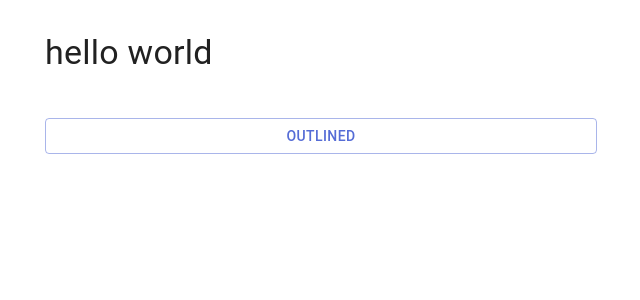
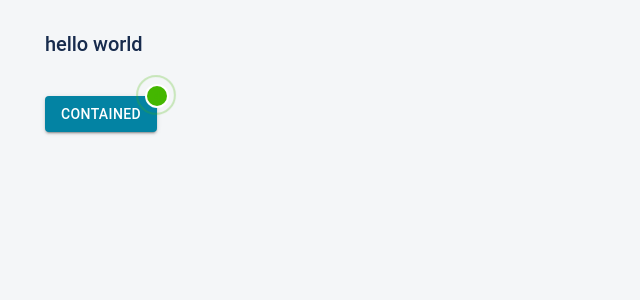
Before and after one commit to abbos97/papay-react, a React (Create React App) app: page / in a window 1280 px wide. Shown: the top 300 px of the page, without its empty margins (319-959 px from the left). Built offline with nearby package versions, Linux system fonts and the light colour scheme.

Commit message:
feat: customized integration of MUI

```diff
--- a/src/app/App.tsx
+++ b/src/app/App.tsx
@@ -1,6 +1,7 @@
 import React from 'react';
 import '../css/App.css';
 import { Box, Container, Typography, Stack, Button } from '@mui/material';
+import {RippleBadge} from './MaterialTheme/styled';
 
 function App() {
   return (
@@ -11,7 +12,11 @@
             hello world
           </Typography>
         </Box>
-        <Button variant="outlined">Outlined</Button>
+        <Box>
+          <RippleBadge badgeContent={4}>
+          <Button color="secondary" variant="contained">Contained</Button>
+          </RippleBadge>
+        </Box>
       </Stack>
     </Container>
   );
--- /dev/null
+++ b/src/app/MaterialTheme/index.ts
@@ -0,0 +1,64 @@
+import { createTheme } from "@mui/material/styles";
+import { common } from "@mui/material/colors";
+import shadow from "./shadow";
+import typography from "./typography";
+
+/**
+ * LIGHT THEME (DEFAULT)
+ */
+const light = {
+  palette: {
+    type: "light",
+    background: {
+      default: "#f4f6f8",
+      paper: common.white,
+    },
+    primary: {
+      contrastText: "#ffffff",
+      main: "#c40909",
+    },
+    secondary: {
+      main: "#0383a3",
+    },
+    text: {
+      primary: "#172b4d",
+      secondary: "#6b778c",
+      dark: common.black,
+    },
+  },
+  components: {
+    MuiContainer: {
+      styleOverrides: {
+        root: {
+          height: "100%",
+          // background: "#c40909",
+        },
+      },
+    },
+    MuiCssBaseline: {
+      styleOverrides: {
+        html: { height: "100%" },
+        body: { background: "#f4f6f8", height: "100%", minHeight: "100%" },
+      },
+    },
+  },
+  shadow,
+  typography,
+};
+
+// A custom theme for this app
+let theme = createTheme(light);
+theme = createTheme(theme, {
+  components: {
+    MuiContainer: {
+      styleOverrides: {
+        maxWidthLg: {
+          [theme.breakpoints.up("lg")]: {
+            maxWidth: "1320px",
+          },
+        },
+      },
+    },
+  },
+});
+export default theme;
--- /dev/null
+++ b/src/app/MaterialTheme/shadow.ts
@@ -0,0 +1,27 @@
+export default [
+  "none",
+  "0 0 0 1px rgba(63,63,68,0.05), 0 1px 2px 0 rgba(63,63,68,0.15)",
+  "0 0 1px 0 rgba(0,0,0,0.31), 0 2px 2px -2px rgba(0,0,0,0.25)",
+  "0 0 1px 0 rgba(0,0,0,0.31), 0 3px 4px -2px rgba(0,0,0,0.25)",
+  "0 0 1px 0 rgba(0,0,0,0.31), 0 3px 4px -2px rgba(0,0,0,0.25)",
+  "0 0 1px 0 rgba(0,0,0,0.31), 0 4px 6px -2px rgba(0,0,0,0.25)",
+  "0 0 1px 0 rgba(0,0,0,0.31), 0 4px 6px -2px rgba(0,0,0,0.25)",
+  "0 0 1px 0 rgba(0,0,0,0.31), 0 4px 8px -2px rgba(0,0,0,0.25)",
+  "0 0 1px 0 rgba(0,0,0,0.31), 0 5px 8px -2px rgba(0,0,0,0.25)",
+  "0 0 1px 0 rgba(0,0,0,0.31), 0 6px 12px -4px rgba(0,0,0,0.25)",
+  "0 0 1px 0 rgba(0,0,0,0.31), 0 7px 12px -4px rgba(0,0,0,0.25)",
+  "0 0 1px 0 rgba(0,0,0,0.31), 0 6px 16px -4px rgba(0,0,0,0.25)",
+  "0 0 1px 0 rgba(0,0,0,0.31), 0 7px 16px -4px rgba(0,0,0,0.25)",
+  "0 0 1px 0 rgba(0,0,0,0.31), 0 8px 18px -8px rgba(0,0,0,0.25)",
+  "0 0 1px 0 rgba(0,0,0,0.31), 0 9px 18px -8px rgba(0,0,0,0.25)",
+  "0 0 1px 0 rgba(0,0,0,0.31), 0 10px 20px -8px rgba(0,0,0,0.25)",
+  "0 0 1px 0 rgba(0,0,0,0.31), 0 11px 20px -8px rgba(0,0,0,0.25)",
+  "0 0 1px 0 rgba(0,0,0,0.31), 0 12px 22px -8px rgba(0,0,0,0.25)",
+  "0 0 1px 0 rgba(0,0,0,0.31), 0 13px 22px -8px rgba(0,0,0,0.25)",
+  "0 0 1px 0 rgba(0,0,0,0.31), 0 14px 24px -8px rgba(0,0,0,0.25)",
+  "0 0 1px 0 rgba(0,0,0,0.31), 0 16px 28px -8px rgba(0,0,0,0.25)",
+  "0 0 1px 0 rgba(0,0,0,0.31), 0 18px 30px -8px rgba(0,0,0,0.25)",
+  "0 0 1px 0 rgba(0,0,0,0.31), 0 20px 32px -8px rgba(0,0,0,0.25)",
+  "0 0 1px 0 rgba(0,0,0,0.31), 0 22px 34px -8px rgba(0,0,0,0.25)",
+  "0 0 1px 0 rgba(0,0,0,0.31), 0 24px 36px -8px rgba(0,0,0,0.25)",
+];
--- /dev/null
+++ b/src/app/MaterialTheme/styled.ts
@@ -0,0 +1,31 @@
+import { styled, alpha } from "@mui/material/styles";
+import Badge from "@mui/material/Badge";
+
+export const RippleBadge = styled(Badge)(({ theme }) => ({
+  "& .MuiBadge-badge": {
+    backgroundColor: "#44b700",
+    color: "#44b700",
+    boxShadow: `0 0 0 2px ${theme.palette.background.paper}`,
+    "&::after": {
+      position: "absolute",
+      top: "-1px",
+      left: "-1px",
+      width: "100%",
+      height: "100%",
+      borderRadius: "50%",
+      animation: "ripple 1.2s infinite ease-in-out",
+      border: "1px solid currentColor",
+      content: '""',
+    },
+  },
+  "@keyframes ripple": {
+    "0%": {
+      transform: "scale(.8)",
+      opacity: 1,
+    },
+    "100%": {
+      transform: "scale(2.4)",
+      opacity: 0,
+    },
+  },
+}));
--- /dev/null
+++ b/src/app/MaterialTheme/typography.ts
@@ -0,0 +1,35 @@
+export default {
+  h1: {
+    fontWeight: 500,
+    fontSize: 35,
+    letterSpacing: '-0.24px'
+  },
+  h2: {
+    fontWeight: 500,
+    fontSize: 29,
+    letterSpacing: '-0.24px'
+  },
+  h3: {
+    fontWeight: 500,
+    fontSize: 24,
+    letterSpacing: '-0.06px'
+  },
+  h4: {
+    fontWeight: 500,
+    fontSize: 20,
+    letterSpacing: '-0.06px'
+  },
+  h5: {
+    fontWeight: 500,
+    fontSize: 16,
+    letterSpacing: '-0.05px'
+  },
+  h6: {
+    fontWeight: 500,
+    fontSize: 14,
+    letterSpacing: '-0.05px'
+  },
+  overline: {
+    fontWeight: 500
+  }
+};
--- a/src/index.tsx
+++ b/src/index.tsx
@@ -8,7 +8,7 @@
 
 import  CssBaseline  from "@mui/material/CssBaseline";
 import { ThemeProvider } from "@mui/material/styles";
-import theme from "./theme"
+import theme from "./app/MaterialTheme"
 
 const container = document.getElementById("root")!;
 const root = createRoot(container);
```
